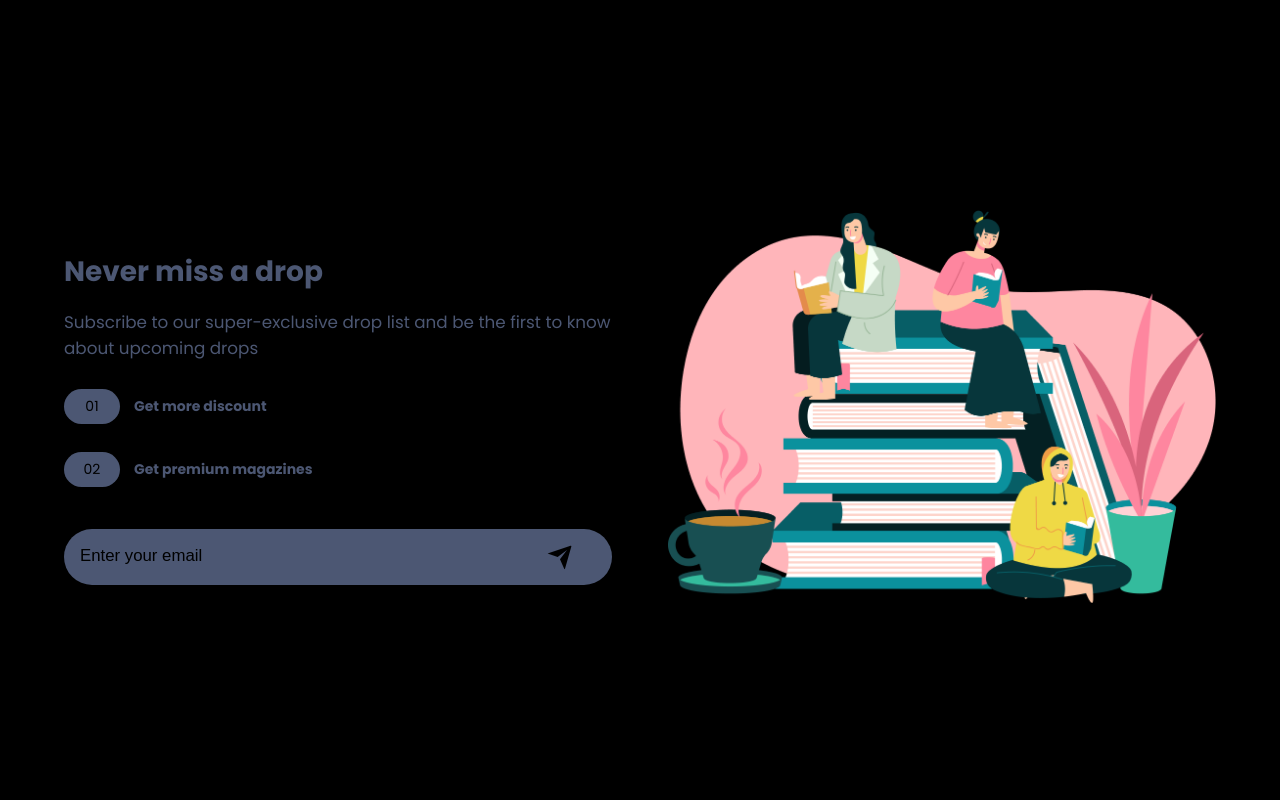
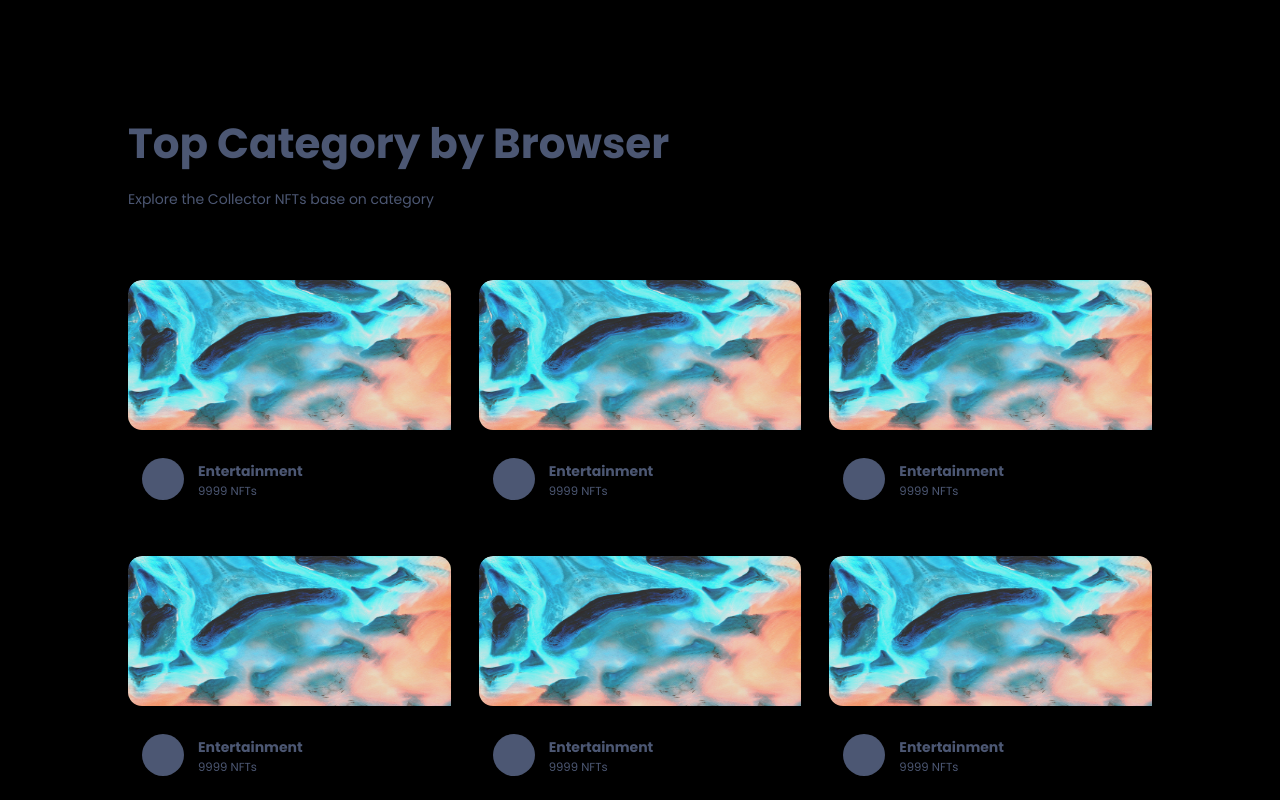
Before and after one commit to Phanhhh/NFTMarketplaceWeb3FE, a Next.js app: page / in a window 1280 px wide. Shown: the part 2300-3100 px from the top of the page. Built offline with nearby package versions, Linux system fonts and the light colour scheme.

Commit message:
feat: Title component and Category component

```diff
--- /dev/null
+++ b/components/Category/Category.jsx
@@ -0,0 +1,41 @@
+import React from 'react';
+import Image from "next/image";
+import { BsCircleFill } from "react-icons/bs";
+
+//INTERNAL IMPORT
+import Style from "./Category.module.css";
+import images from "../../image";
+
+const Category = () => {
+  const CategoryArray = [1, 2, 3, 4, 5, 6];
+  return (
+    <div className={Style.box_category}>
+      <div className={Style.category}>
+        {CategoryArray.map((el, i) => (
+          <div className={Style.category_box} key={1 + 1}>
+            <Image
+              src={images.creatorbackground1}
+              className={Style.category_box_img}
+              alt="Background image"
+              width={350}
+              height={150}
+              objectFit="cover"
+            />
+
+            <div className={Style.category_box_title}>
+              <span>
+                <BsCircleFill />
+              </span>
+              <div className={Style.category_box_title_info}>
+                <h4>Entertainment</h4>
+                <small>9999 NFTs</small>
+              </div>
+            </div>
+          </div>
+        ))}
+      </div>
+    </div>
+  );
+};
+
+export default Category;
--- /dev/null
+++ b/components/Category/Category.module.css
@@ -0,0 +1,63 @@
+
+.box_category{
+    width: 80%;
+    margin: 0 auto;
+}
+
+.category{
+    padding: 4rem 0;
+    display: grid;
+    grid-template-columns: repeat(6, 1fr);
+    gap: 2rem;
+}
+
+.category_box{
+    line-height: 0;
+    transition: all .3s ease-in;
+    border-radius: 1rem;
+    overflow: hidden;
+    cursor: pointer;
+    padding-bottom: 1rem;
+}
+
+.category_box:hover{
+    box-shadow: var(--box-shadow);
+}
+
+.category_box_img{
+    border-radius: 1rem;
+}
+
+.category_box_title{
+    display: flex;
+    align-items: center;
+    padding: 1rem;
+    gap: 1rem;
+}
+
+.category_box_title span{
+    font-size: 3rem;
+    margin-top: 1rem;
+}
+
+@media screen and (min-device-width: 320px) and (max-device-width: 425px) {
+
+    .box_category{
+        width: 90%;
+    }
+    .category{
+        grid-template-columns: 1fr;
+    }
+}
+
+@media screen and (min-device-width: 427px) and (max-device-width: 770px) {
+    .category{
+        grid-template-columns: repeat(2,1fr);
+    }
+}
+
+@media screen and (min-device-width: 772px) and (max-device-width: 1025px) {
+    .category{
+        grid-template-columns: repeat(3,1fr);
+    }
+}
--- /dev/null
+++ b/components/Title/Title.jsx
@@ -0,0 +1,17 @@
+import React from 'react';
+
+//INTERNAL IMPORT
+import Style from "./Title.module.css";
+
+const Title = ({heading, paragraph}) => {
+    return (
+        <div className={Style.title}>
+          <div className={Style.title_box}>
+            <h2>{heading}</h2>
+            <p>{paragraph}</p>
+          </div>
+        </div>
+      );
+    };
+
+export default Title;
--- /dev/null
+++ b/components/Title/Title.module.css
@@ -0,0 +1,25 @@
+
+.title{
+    width: 100%;
+}
+
+.title_box{
+    width: 80%;
+    margin: 0 auto;
+}
+
+.title_box h2{
+    font-size: 3rem;
+    line-height: 0.5;
+}
+
+@media screen and (min-device-width: 320px) and (max-device-width: 425px) {
+    .title_box{
+        width: 90%;
+    }
+
+    .title_box h2{
+        font-size: 1.8rem;
+        line-height: 1;
+    }
+}
--- a/components/componentsindex.js
+++ b/components/componentsindex.js
@@ -5,6 +5,8 @@
 import Service from "./Service/Service";
 import BigNFTSlider from "./BigNFTSlider/BigNFTSlider";
 import Subscribe from "./Subscribe/Subscribe";
+import Title from "./Title/Title";
+import Category from "./Category/Category";
 
 export {
   Button,
@@ -14,4 +16,6 @@
   Service,
   BigNFTSlider,
   Subscribe,
+  Title,
+  Category,
 };
--- a/pages/index.js
+++ b/pages/index.js
@@ -7,6 +7,8 @@
   Service,
   BigNFTSlider,
   Subscribe,
+  Title,
+  Category,
 } from "../components/componentsindex";
 
 const Home = () => {
@@ -15,6 +17,11 @@
       <HeroSection />
       <Service />
       <BigNFTSlider />
+      <Title
+        heading="Top Category by Browser"
+        paragraph="Explore the Collector NFTs base on category"
+      />
+      <Category />
       <Subscribe />
     </div>
   );
```
